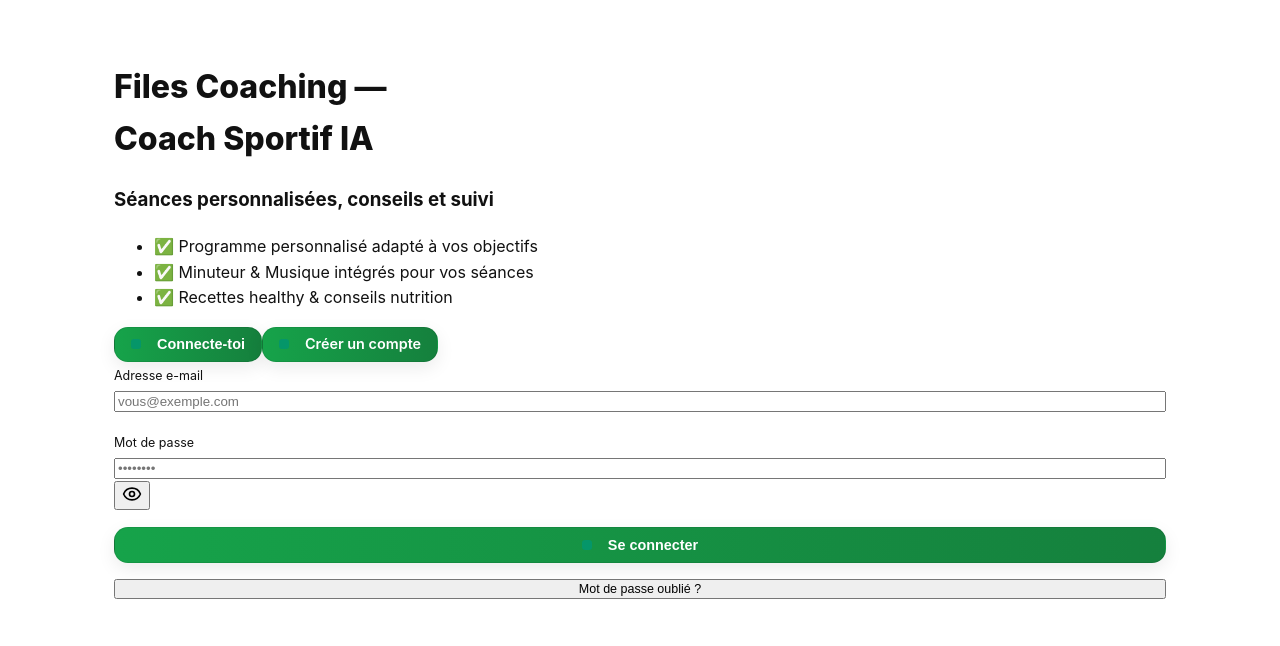
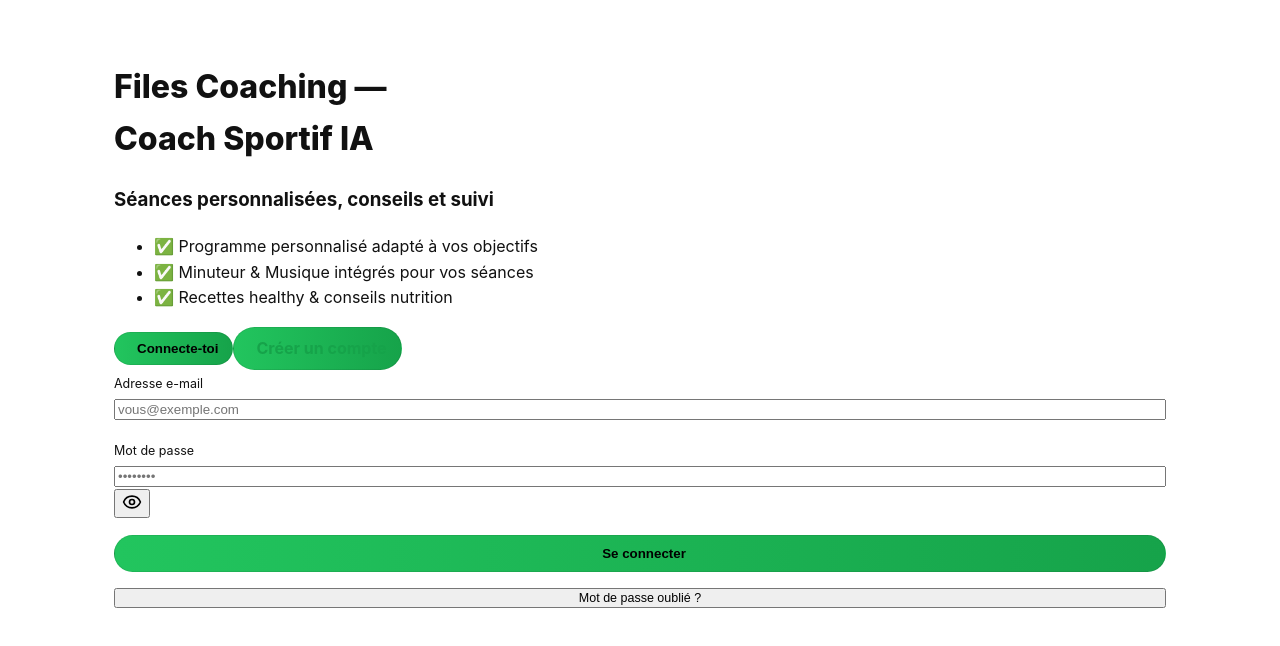
Before and after one commit to lebasquelyza/appli-files, a Next.js app in the folder apps/web/: page / in a window 1280 px wide. Both pictures are taken after a click on the button "Connecte-toi". Shown: the top 646 px of the page. Built offline with nearby package versions, Linux system fonts and the light colour scheme; no server answers.

Commit message:
Update page.tsx

```diff
--- a/apps/web/app/page.tsx
+++ b/apps/web/app/page.tsx
@@ -2,21 +2,21 @@
 
 import { useEffect, useState } from "react";
 import { Eye, EyeOff } from "lucide-react";
-// ⬇️ Ajuste ce chemin si besoin : si ton fichier est apps/web/app/lib/supabaseClient.ts, garde "./lib/..."
-import { getSupabase } from "../lib/supabaseClient";
+import { getSupabase } from "./lib/supabaseClient";
 
-/** Petit carré vert (même style que sur la page profil) */
+/** Petit carré vert compact */
 function GreenSquare() {
   return (
     <span
       aria-hidden="true"
       className="inline-block"
       style={{
-        width: 10,
-        height: 10,
+        width: 8,
+        height: 8,
         borderRadius: 3,
-        backgroundColor: "#059669", // même vert que .btn-dash
+        backgroundColor: "#059669",
         marginRight: 8,
+        flex: "0 0 auto",
       }}
     />
   );
@@ -52,24 +52,20 @@ export default function HomePage() {
     setError(null);
     try {
       const supabase = getSupabase();
-      const emailTrim = email.trim().toLowerCase();
-      const passTrim = password.trim();
-
       const { error } = await supabase.auth.signInWithPassword({
-        email: emailTrim,
-        password: passTrim,
+        email: email.trim().toLowerCase(),
+        password: password.trim(),
       });
       if (error) throw error;
-
       setMessage("Connexion réussie ✅");
       window.location.href = "/dashboard";
     } catch (err: any) {
       const msg = String(err?.message || "");
-      if (msg.toLowerCase().includes("invalid login credentials")) {
-        setError("Identifiants invalides. Vérifie l’e-mail/mot de passe, ou confirme ton e-mail.");
-      } else {
-        setError(msg || "Impossible de se connecter");
-      }
+      setError(
+        msg.toLowerCase().includes("invalid login credentials")
+          ? "Identifiants invalides. Vérifie l’e-mail/mot de passe, ou confirme ton e-mail."
+          : msg || "Impossible de se connecter"
+      );
     } finally {
       setLoading(false);
     }
@@ -127,15 +123,21 @@ export default function HomePage() {
           </ul>
         </section>
 
-        {/* CTAs : 2 boutons décalés à droite (centrés sur très petit écran) */}
+        {/* CTAs : compacts, alignés un peu à droite (centrés sur très petit écran) */}
         <div className="mt-2 mb-10 max-w-2xl sm:ml-auto sm:mr-0">
-          <div className="flex flex-wrap items-center gap-4 justify-center sm:justify-end">
+          <div className="flex flex-wrap items-center gap-3 justify-center sm:justify-end">
             <button
               type="button"
               onClick={() => setShowLogin((v) => !v)}
               aria-expanded={showLogin}
               aria-controls="login-panel"
-              className="btn-dash inline-flex items-center justify-center"
+              className="inline-flex items-center justify-center font-semibold text-white shadow"
+              style={{
+                background: "linear-gradient(90deg,#22c55e,#16a34a)",
+                border: "1px solid rgba(0,0,0,.08)",
+                borderRadius: 9999,
+                padding: "8px 14px", // 👈 compact
+              }}
             >
               <GreenSquare />
               <span>Connecte-toi</span>
@@ -144,7 +146,13 @@ export default function HomePage() {
             <a
               href="/signup"
               role="button"
-              className="btn-dash inline-flex items-center justify-center"
+              className="inline-flex items-center justify-center font-semibold text-white shadow"
+              style={{
+                background: "linear-gradient(90deg,#22c55e,#16a34a)",
+                border: "1px solid rgba(0,0,0,.08)",
+                borderRadius: 9999,
+                padding: "8px 14px", // 👈 compact
+              }}
             >
               <GreenSquare />
               <span>Créer un compte</span>
@@ -205,7 +213,13 @@ export default function HomePage() {
 
               <button
                 type="submit"
-                className="btn-dash w-full inline-flex items-center justify-center"
+                className="w-full inline-flex items-center justify-center font-semibold text-white shadow"
+                style={{
+                  background: "linear-gradient(90deg,#22c55e,#16a34a)",
+                  border: "1px solid rgba(0,0,0,.08)",
+                  borderRadius: 9999,
+                  padding: "10px 14px",
+                }}
                 disabled={loading || !inputsReady}
               >
                 <GreenSquare />
```
